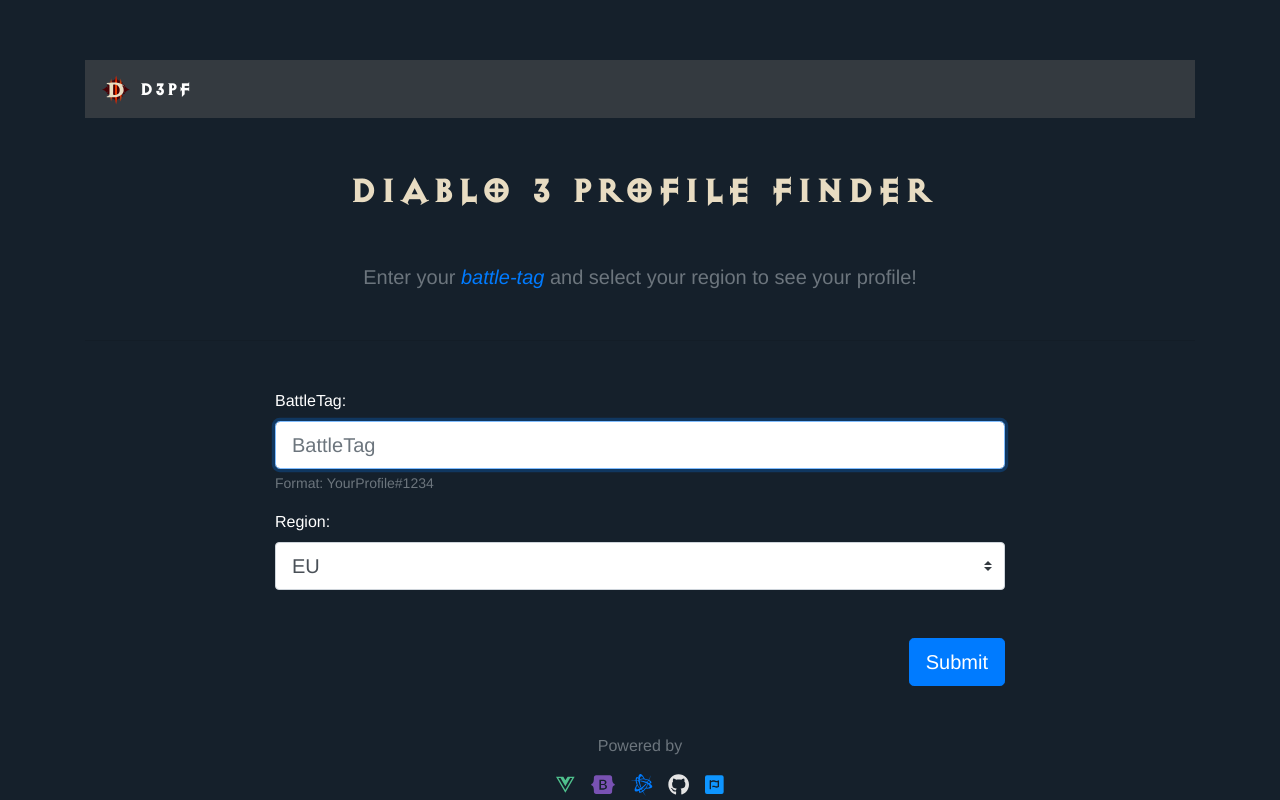
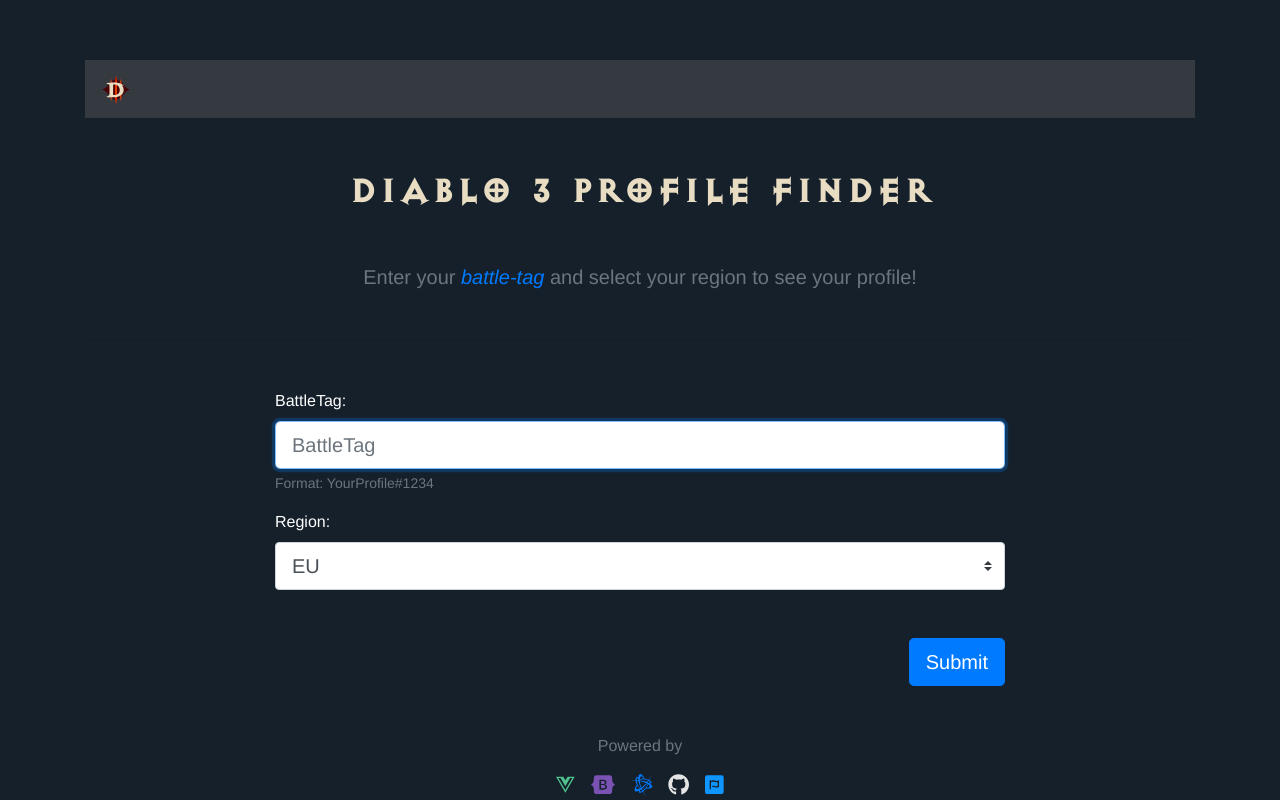
Before and after one commit to cevadev/devil3, a Vue app: page / in a window 1280 px wide. Shown: the top 800 px of the page. Built offline with nearby package versions, Linux system fonts and the light colour scheme; no server answers.

Commit message:
Devil III

```diff
--- a/src/api/oauth.js
+++ b/src/api/oauth.js
@@ -7,12 +7,12 @@
 // 🔥 Recuerda que debes usar tus datos a la hora de hacer las llamadas a las APIs
 // 🔥 Como dice la documentación, tienes un máximo de llamadas por segundo y por hora a la API.
 // 🔥 Estos datos deberían ser privados
-const clientId = "d60f4ed446db4cad8baa96b315ee2fd5";
-const clientSecret = "oVHDD4Si5H7meHaVQYqagcAU4IafbJbx";
+//const clientId = "d60f4ed446db4cad8baa96b315ee2fd5";
+//const clientSecret = "oVHDD4Si5H7meHaVQYqagcAU4IafbJbx";
 
 //usado para variables de entorno
-//const clientId = process.env.VUE_APP_CLIENT_ID;
-//const clientSecret = process.env.VUE_APP_CLIENT_SECRET;
+const clientId = process.env.VUE_APP_CLIENT_ID;
+const clientSecret = process.env.VUE_APP_CLIENT_SECRET;
 //
 
 // API URL para hacer oauth
--- a/src/components/HeaderBar/Index.vue
+++ b/src/components/HeaderBar/Index.vue
@@ -5,7 +5,7 @@
         <b-navbar-brand :to="{ name: 'Home' }">
           <img src="../../assets/img/diablo-iii.svg" alt="D3" width="30">
           <!--hacemos uso de la variable de entorno {{ title }}-->
-          <span class="font-diablo ml-2">D3PF</span>
+          <span class="font-diablo ml-2">{{ title }}</span>
         </b-navbar-brand>
       </b-navbar>
     </div>
```
